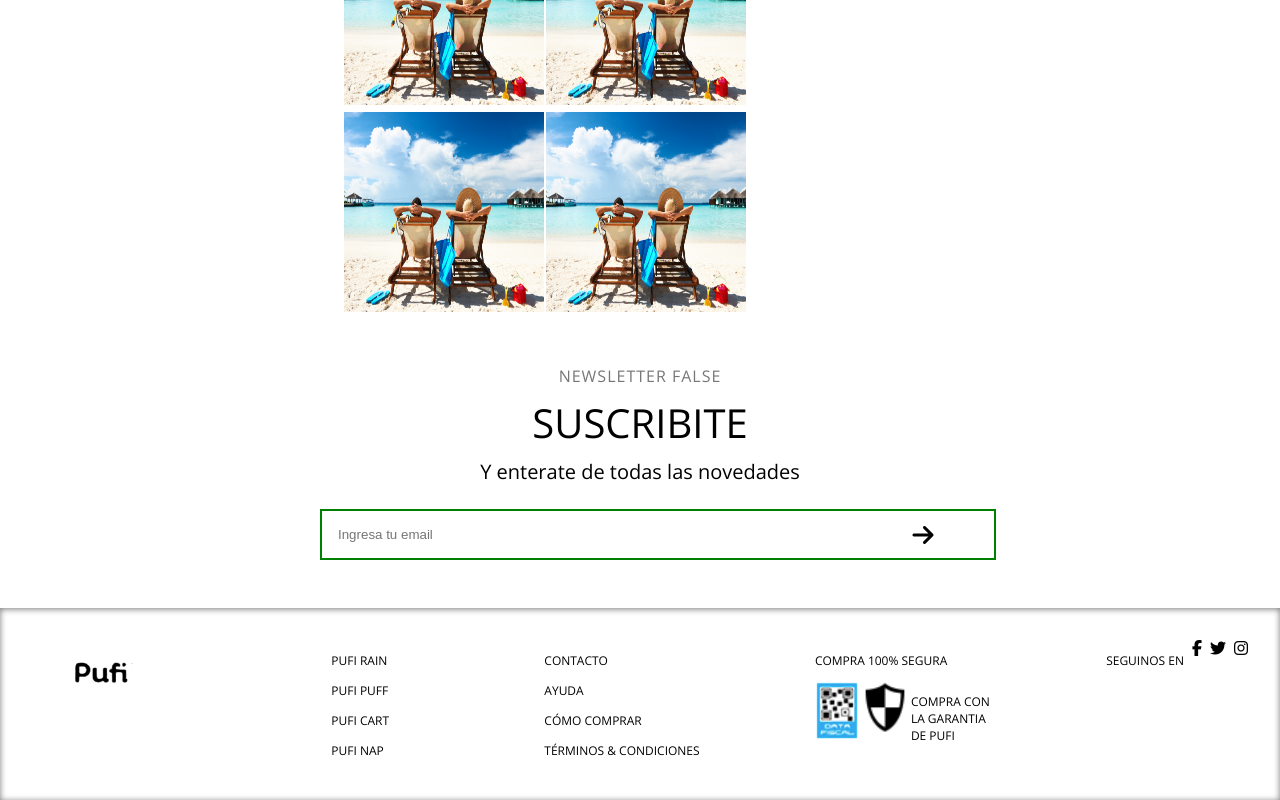
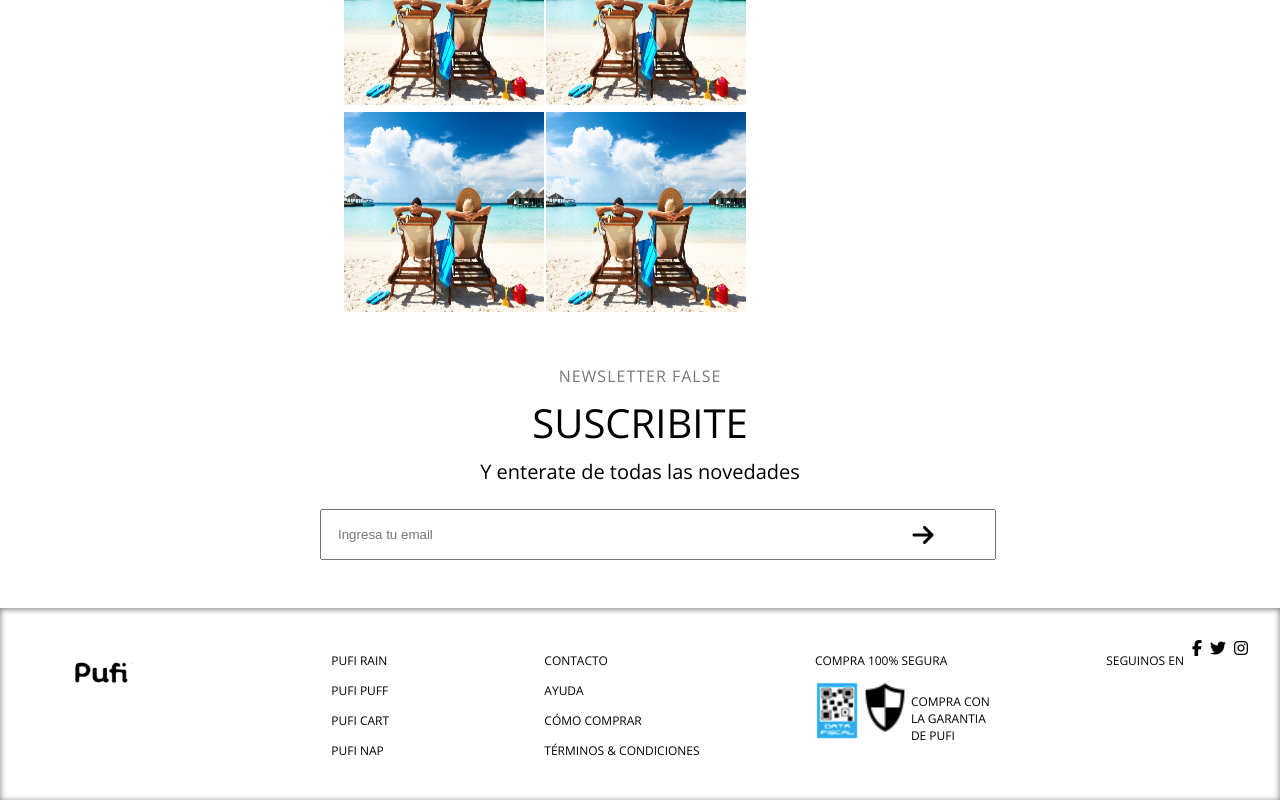
Before and after one commit to Morcloud/pufi, a React (Create React App) app: page / in a window 1280 px wide. Shown: the part 3557-4357 px from the top of the page. Built offline with nearby package versions, Linux system fonts and the light colour scheme.

Commit message:
Added styles in form

```diff
--- a/src/components/Contact/Contact.jsx
+++ b/src/components/Contact/Contact.jsx
@@ -22,9 +22,7 @@ export const Contact = ({ valid }) => {
             <p className='contact--text'>Y enterate de todas las novedades</p>
             <div className='contact__form'>
                 <input
-                    className={`contact__form--input is-valid ${
-                        valid && "is-valid"
-                    }`}
+                    className={`contact__form--input ${valid && "is-valid"}`}
                     name='email'
                     type='text'
                     placeholder='Ingresa tu email'
```
